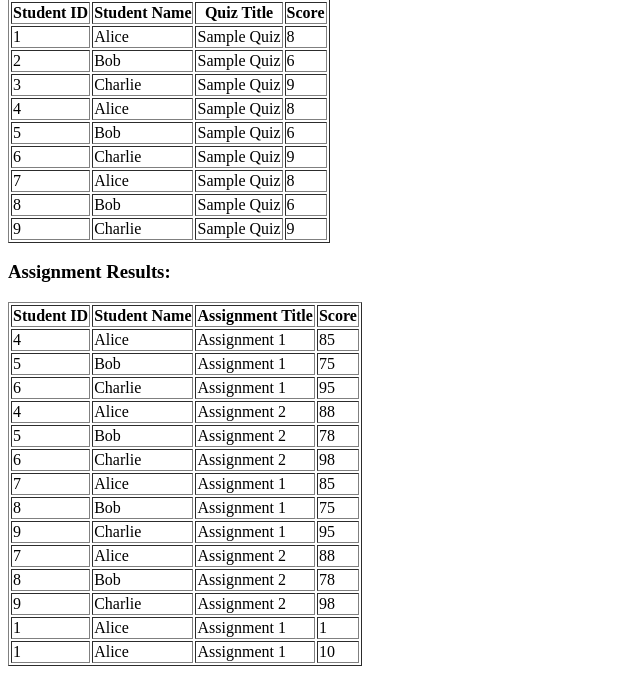
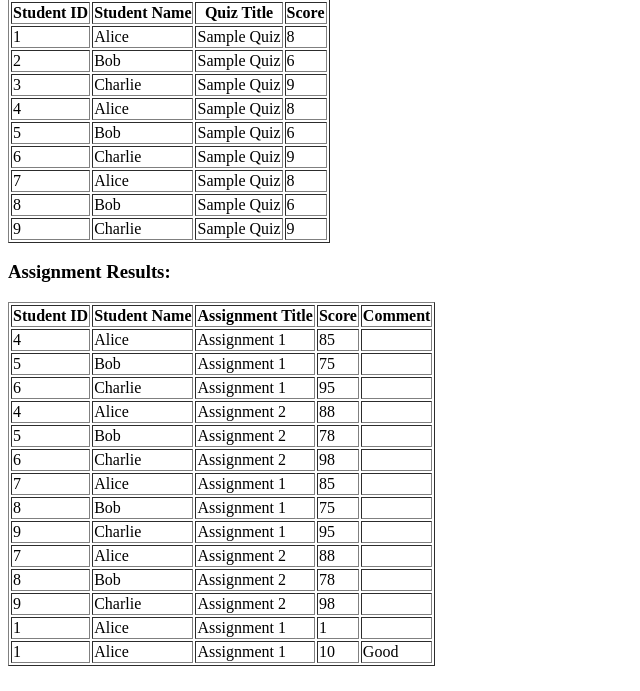
Before and after one commit to mandesai/E-Learning, a Django app: page /student_results/ in a window 1280 px wide. Shown: the part 109-800 px from the top of the page, without its empty margins (0-640 px from the left). Run offline with Django 5.2, Linux system fonts and the light colour scheme; data comes from the database, SQL or seed files in the repository; both versions use the stored data as it was after the commit.

Commit message:
add comment in assignment

```diff
--- a/LMS/views.py
+++ b/LMS/views.py
@@ -121,7 +121,6 @@ def student_results(request):
     assignment_results = AssignmentResult.objects.all().select_related('student', 'assignment')
     return render(request, 'student_results.html', {'results': results, 'assignment_results': assignment_results})
 
-
 def create_payout_statement(request):
     if request.method == 'POST':
         form = PayoutStatementForm(request.POST, request.FILES)
--- a/app/models.py
+++ b/app/models.py
@@ -73,6 +73,7 @@ class AssignmentResult(models.Model):
     student = models.ForeignKey(Student, on_delete=models.CASCADE)
     assignment = models.ForeignKey(Assignment, on_delete=models.CASCADE)
     score = models.IntegerField()
+    comment = models.TextField(blank=True)
 
     def __str__(self):
         return f'{self.student.name} - {self.assignment.title} - {self.score}'
--- a/templates/student_results.html
+++ b/templates/student_results.html
@@ -36,6 +36,7 @@
                 <th>Student Name</th>
                 <th>Assignment Title</th>
                 <th>Score</th>
+                <th>Comment</th>
             </tr>
         </thead>
         <tbody>
@@ -45,6 +46,7 @@
                 <td>{{ assignment_result.student.name }}</td>
                 <td>{{ assignment_result.assignment.title }}</td>
                 <td>{{ assignment_result.score }}</td>
+                <td>{{ assignment_result.comment }}</td>
             </tr>
             {% endfor %}
         </tbody>
```
Also changed, not shown: app/migrations/0015_comment.py (added), app/migrations/0016_assignmentresult_comment_delete_comment.py (added), db.sqlite3.
